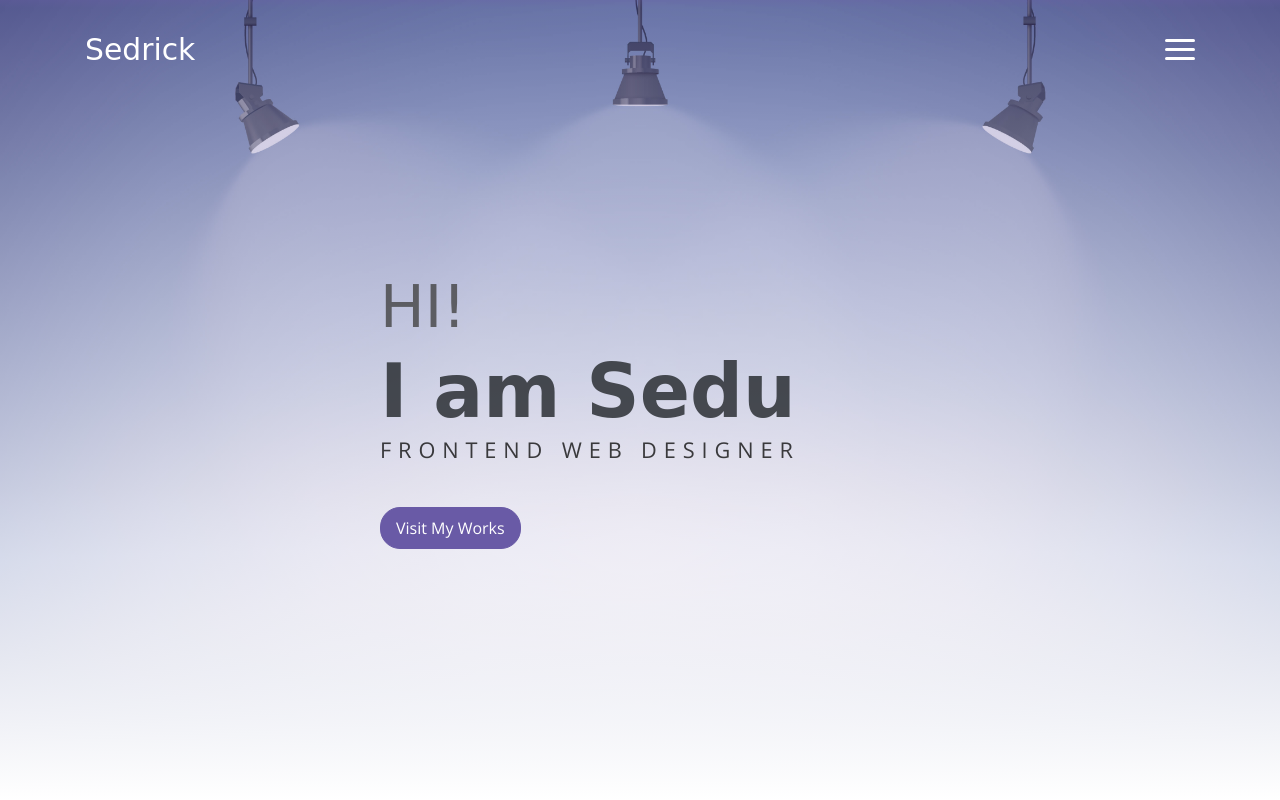
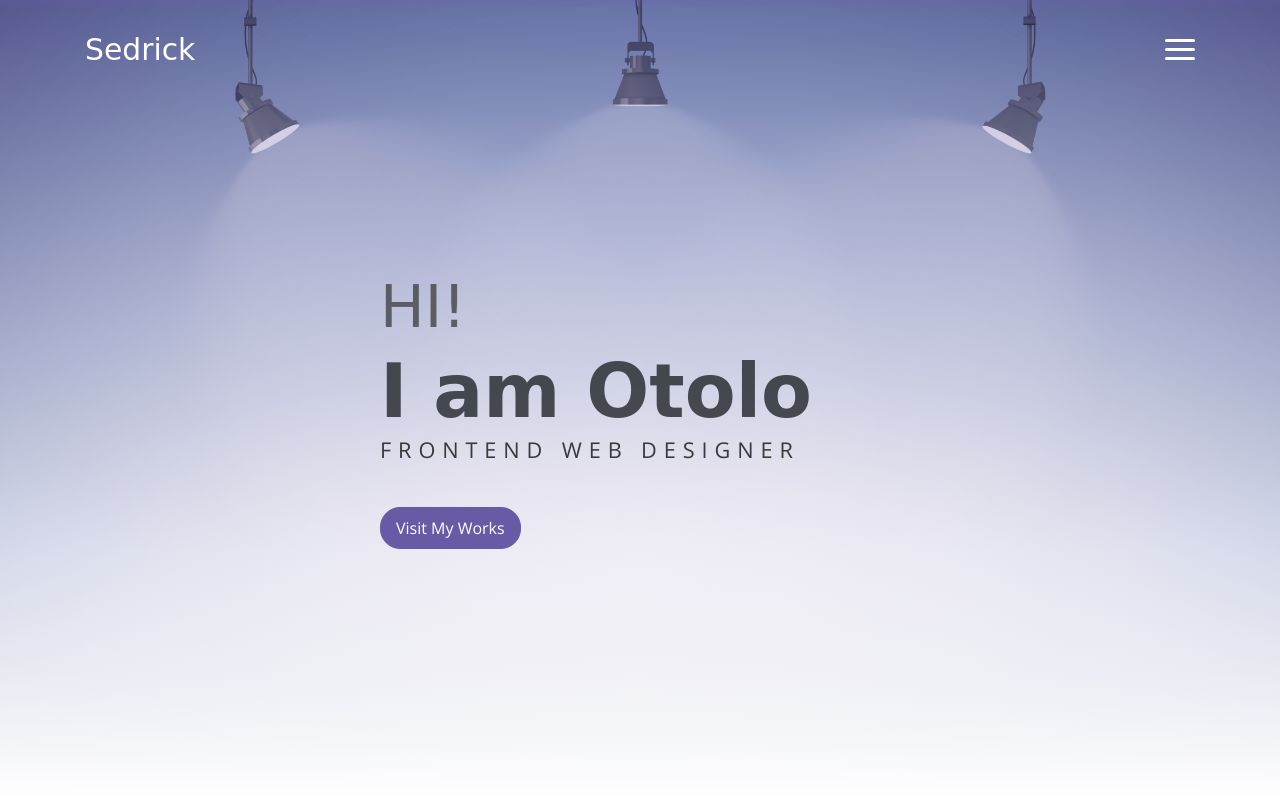
Before and after one commit to sedrickotolo/personal-website, a plain HTML site: page index.html in a window 1280 px wide. Shown: the top 800 px of the page. Drawn offline with nearby package versions, Linux system fonts and the light colour scheme; a web font is replaced by a local one.

Commit message:
update on index page

```diff
--- a/index.html
+++ b/index.html
@@ -59,7 +59,7 @@
         <div class="header-content container">
             <h1 class="header-title">
                 <span class="up">HI!</span>
-                <span class="down">I am Sedu</span>
+                <span class="down">I am Otolo</span>
             </h1>
             <p class="header-subtitle">FRONTEND WEB DESIGNER</p>
 
```
